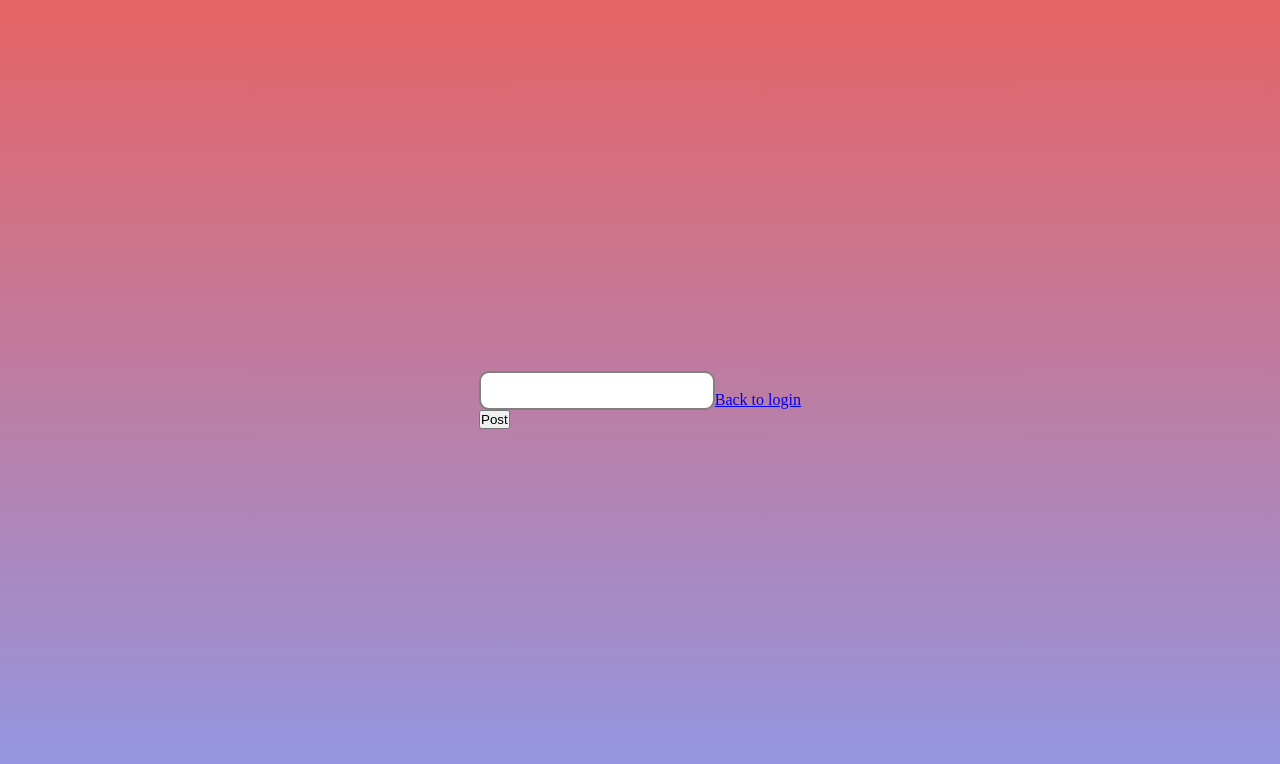
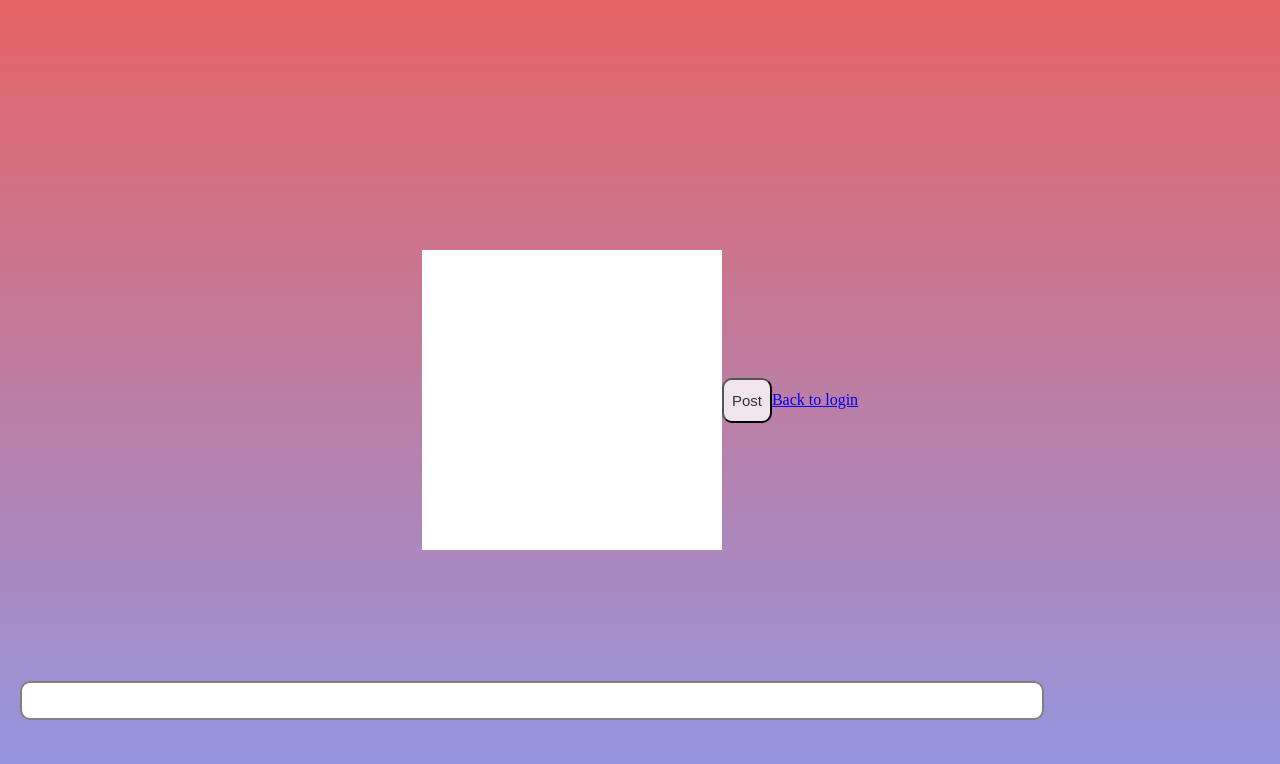
Before and after one commit to LisNis/p2_solution, a plain HTML site: page src/post.html in a window 1280 px wide. Drawn offline with Linux system fonts and the light colour scheme.

Commit message:
New json file and small edits

```diff
--- a/src/main.js
+++ b/src/main.js
@@ -5,7 +5,6 @@ const groupName = document.getElementById("group-name");
 const inputPost = document.getElementById("input-post");
 
 loginBtn.addEventListener("click", function() {
+    // if user found in json
     window.location.href = "post.html";
 });
-
-// json
--- a/src/post.html
+++ b/src/post.html
@@ -7,10 +7,13 @@
     <link rel="stylesheet" href="style.css">
 </head>
 <body>
+    <div class="all-posts">
+        <p id="displayText"></p>
+    </div>
     <div class="post-body">
-        <input id="input-post" id="input"/>
+        <input id="input-post" id="input">
         <input id="post-btn" type="submit" value="Post">
-        <p id="displayText"></p>
+        </div>
     </div>
 
     <a href="login.html">Back to login</a>
--- a/src/style.css
+++ b/src/style.css
@@ -46,7 +46,7 @@ body {
     padding: 20px 45px 20px 20px;
 }
 
-.main-login .btn {
+.main-login .btn, #post-btn {
     width: 100%;
     height: 45px;
     background: rgba(255, 255, 255, 0.8);
@@ -59,8 +59,23 @@ body {
 
 /* post.html */
 #input-post {
-    width: 100%;
+    position: absolute;
+    bottom: 10%;
+    left: 20px;
+    width: 80%;
     padding: 10px;
     border: 2px solid gray;
     border-radius: 10px;
 }
+
+#post-btn {
+    position: relative;
+    bottom: 10%;
+    width: 50px;
+}
+
+.all-posts{
+    background: white;
+    width: 300px;
+    height: 300px;
+}
```
Also changed, not shown: src/users.json (added, +16 -0 lines), README.md.
